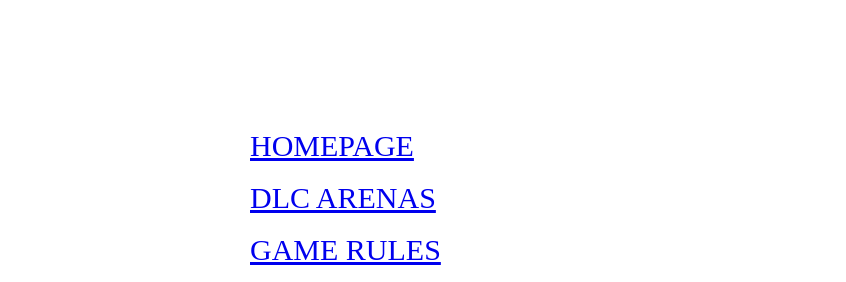
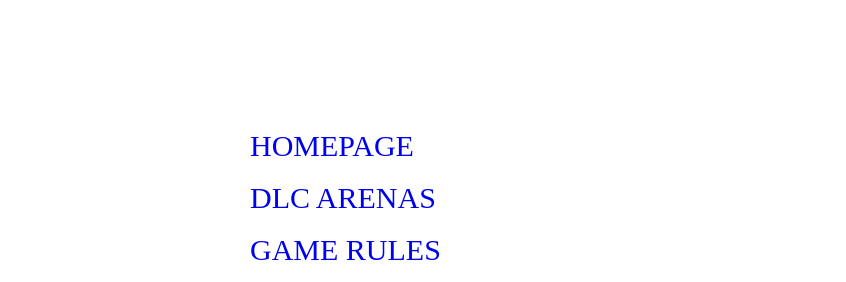
Before and after one commit to DevanshK151/demowebsite, a plain HTML site: page index.html in a window 1280 px wide. Shown: the part 860-1142 px from the top of the page, 0-846 px from the left. Drawn offline with Linux system fonts and the light colour scheme.

Commit message:
Update index.html

```diff
--- a/index.html
+++ b/index.html
@@ -6,6 +6,7 @@
 <style>li{color:white; font-size:30px;}
 p{font-size:25px; font-family:"Lucida console";background-color:darkred;color:white;padding:20px;}
   nav li{text-decoration:none;text-transform:uppercase;}
+  nav a{text-decoration:none;}
 </style>
 <title>Nintendo Switch Characters in Super Smash Bros</title>
 
```
